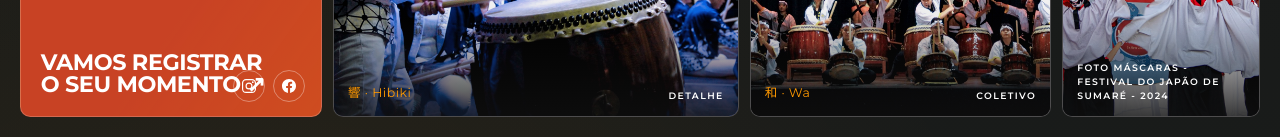
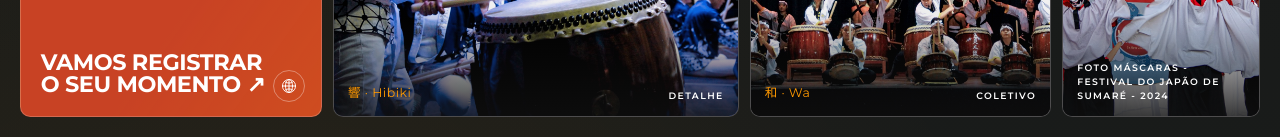
Before and after one commit to Gabriel-Andreoni/portifolio-y, a Next.js app: page / in a window 1280 px wide. Shown: the part 663-800 px from the top of the page. Built offline with nearby package versions, Linux system fonts and the light colour scheme; a web font is replaced by a local one.

Commit message:
Troca de ícones de contato da seção hero

```diff
--- a/app/hero.tsx
+++ b/app/hero.tsx
@@ -1,5 +1,5 @@
 import Image from "next/image";
-import { IoLogoFacebook, IoLogoInstagram } from "react-icons/io5";
+import { IoGlobeOutline } from "react-icons/io5";
 
 import logoY from "../public/logo-y-monochrome.png";
 import Menu from "./menu";
@@ -162,21 +162,12 @@ export default function Hero() {
           >
             <a
               className="grid aspect-square w-8 place-items-center rounded-full border border-[color-mix(in_srgb,var(--palette-paper)_35%,transparent)] text-base text-[var(--palette-paper)] transition-[color,background,border-color] duration-180 ease-out hover:border-[var(--palette-orange)] hover:bg-[var(--palette-orange)] hover:text-[var(--palette-ink)] focus-visible:outline-3 focus-visible:outline-offset-3 focus-visible:outline-[var(--palette-paper)] motion-reduce:transition-none"
-              aria-label="Instagram"
-              href="https://www.instagram.com/"
+              aria-label="Acessar as redes sociais no Linktree"
+              href="https://linktr.ee/yk.studius"
               rel="noreferrer"
               target="_blank"
             >
-              <IoLogoInstagram aria-hidden="true" />
-            </a>
-            <a
-              className="grid aspect-square w-8 place-items-center rounded-full border border-[color-mix(in_srgb,var(--palette-paper)_35%,transparent)] text-base text-[var(--palette-paper)] transition-[color,background,border-color] duration-180 ease-out hover:border-[var(--palette-orange)] hover:bg-[var(--palette-orange)] hover:text-[var(--palette-ink)] focus-visible:outline-3 focus-visible:outline-offset-3 focus-visible:outline-[var(--palette-paper)] motion-reduce:transition-none"
-              aria-label="Facebook"
-              href="https://www.facebook.com/"
-              rel="noreferrer"
-              target="_blank"
-            >
-              <IoLogoFacebook aria-hidden="true" />
+              <IoGlobeOutline aria-hidden="true" />
             </a>
           </div>
         </aside>
```
